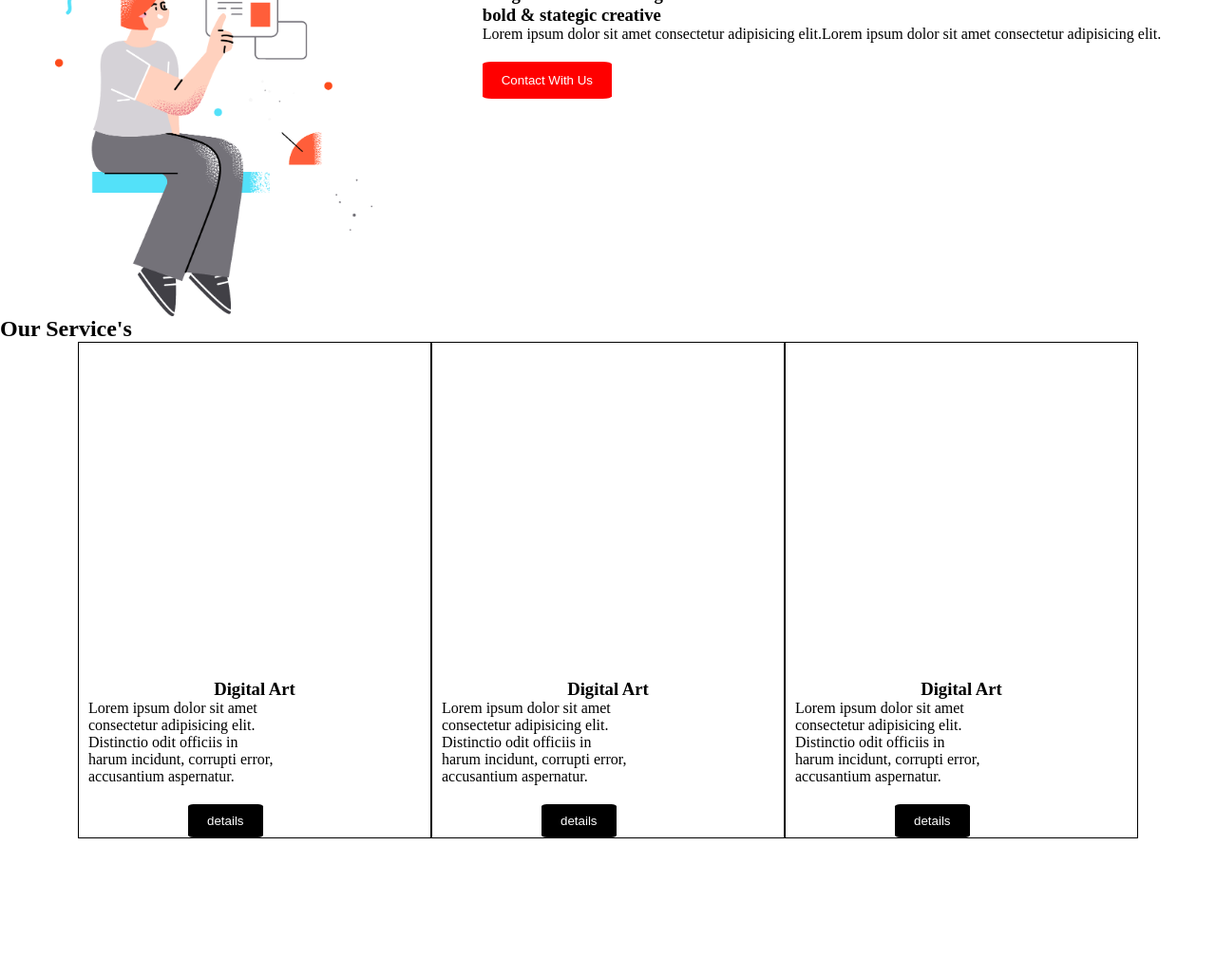
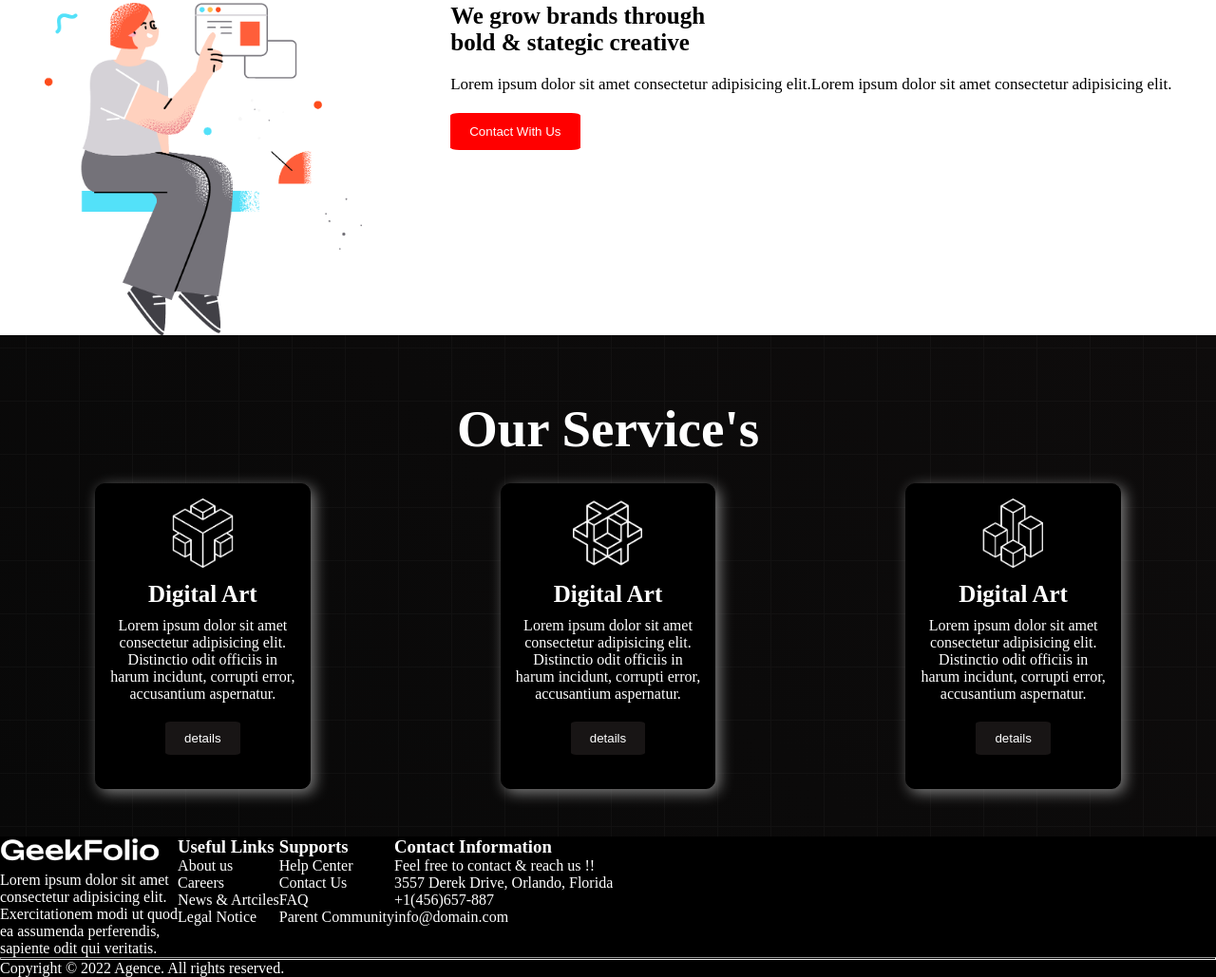
Before and after one commit to bashputi/digital_product_batch8, a plain HTML site: page index.html in a window 1280 px wide. Shown: the part 994-2023 px from the top of the page at 95% size. Before the commit the page ends 1877 px from the top, so only its background shows below. Drawn offline with Linux system fonts and the light colour scheme.

Commit message:
added last

```diff
--- a/index.html
+++ b/index.html
@@ -49,7 +49,7 @@
             </div>
         </section>
         <!--service section-->
-        <section>
+        <section class="service">
             <div>
                 <h1>Our Service's</h1>
                 <div class="box">
@@ -64,7 +64,7 @@
                               <button>details</button>
                     </div>
                     <div class="box2">
-                        <img src="1.png">
+                        <img src="1.png" heig>
                         <h3>Digital Art</h3>
                         <p>Lorem ipsum dolor sit amet <br>
                             consectetur adipisicing elit. <br>
@@ -88,6 +88,43 @@
             </div>
         </section>
     </main>
-    <footer></footer>
+    <footer>
+        <!--footer section-->
+        <section class="footer">
+            <div>
+                <img src="logo-light.png" height="33px">
+                <p>Lorem ipsum dolor sit amet <br>
+                 consectetur adipisicing elit.<br>
+                  Exercitationem modi ut quod<br>
+                   ea assumenda perferendis,<br>
+                    sapiente odit qui veritatis. </p>
+
+            </div>
+            <div>
+                <h3>Useful Links</h3>
+                <p>About us</p>
+                <p>Careers</p>
+                <p>News & Artciles</p>
+                <p>Legal Notice</p>
+            </div>
+            <div>
+                <h3>Supports</h3>
+                <p>Help Center</p>
+                <p>Contact Us</p>
+                <p>FAQ</p>
+                <p>Parent Community</p>
+            </div>
+            <div>
+                <h3>Contact Information</h3>
+                <p>Feel free to contact & reach us !!</p>
+                <p>3557 Derek Drive, Orlando, Florida</p>
+                <p>+1(456)657-887</p>
+                <p>info@domain.com</p>
+            </div>
+
+        </section>
+        <div class="last"><hr>
+            <p>Copyright © 2022 Agence. All rights reserved.</p></div>
+    </footer>
 </body>
 </html>
--- a/style.css
+++ b/style.css
@@ -38,8 +38,9 @@
     padding-bottom: 20px;
 }
 .banner-text h1{
-    margin-bottom: 20px;
+    margin-bottom: 30px;
     font-size: 60px;
+
 }
 .banner-pic img{
     height: 350px;
@@ -54,8 +55,12 @@
     cursor: pointer;
     margin-top: 20px;
 }
-.poster{
-
+.poster-text h3{
+   font-size: 25px;
+}
+.poster-text p{
+    font-size: 17px;
+    margin-top: 20px;
 }
 .poster-part{
     display: flex;
@@ -69,26 +74,65 @@
     font-size: 55px;
     text-align: center;
     margin-bottom: 40px;
+    margin-top: 20px;
+}
+.service{
+    background-image: url(background.png),linear-gradient(45deg,rgb(8, 8, 8),rgb(14, 12, 12));
+    padding-bottom: 50px;
+}
+.service h1{
+    color: white;
+    text-align: center;
+    padding-top: 67px;
+    padding-bottom: 26px;
+    font-size: 55px;
 }
 .box{
     display: flex;
-    justify-content: center;
+    justify-content: space-around;
 
 }
 .box h3{
     text-align: center;
+    font-size: 25px;
+    padding: 10px 0;
 }
 .box button{
-   background-color: black;
+   background-color: rgb(24, 21, 21);
    color: white;
    padding: 10px 20px;
    border-radius: 7%;
    border: none;
    margin-top: 20px;
-   margin-left: 30%;
+   margin-bottom: 20px;
 
 }
 .box1, .box2, .box3{
      border: 0.3px solid black;
-     padding: 0 10px;
+     border-radius: 10px;
+     background-color: black;
+     color: white;
+     text-align: center;
+     padding: 15px;
+     box-shadow: 4px 4px 15px gray;
 }
+.box img{
+    height: 73px;
+}
+.footer{
+    background-color: black;
+    color: white;
+    display: flex;
+}
+.footer div{
+
+}
+.last{
+    background-color: black;
+    color: white;
+}
+.last hr{
+    height: .5px;
+
+    margin-left: auto;
+}
```
